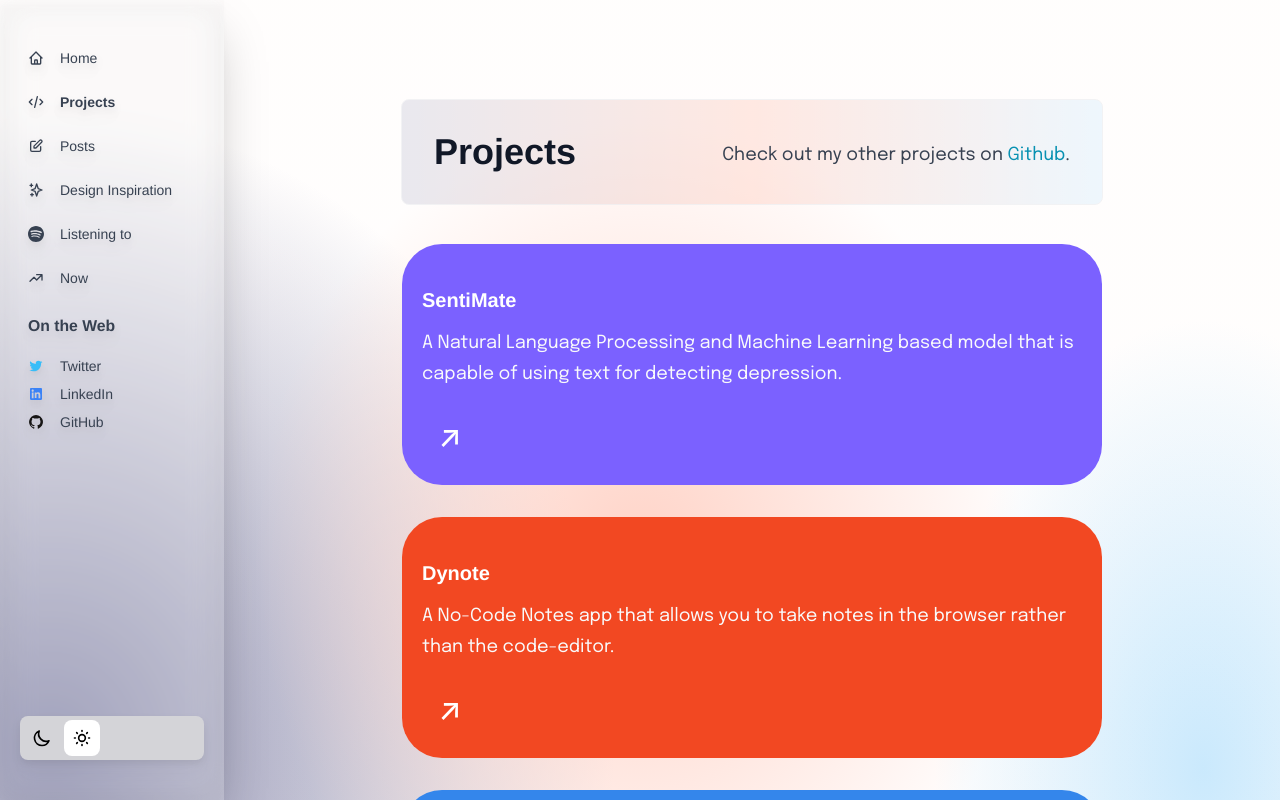
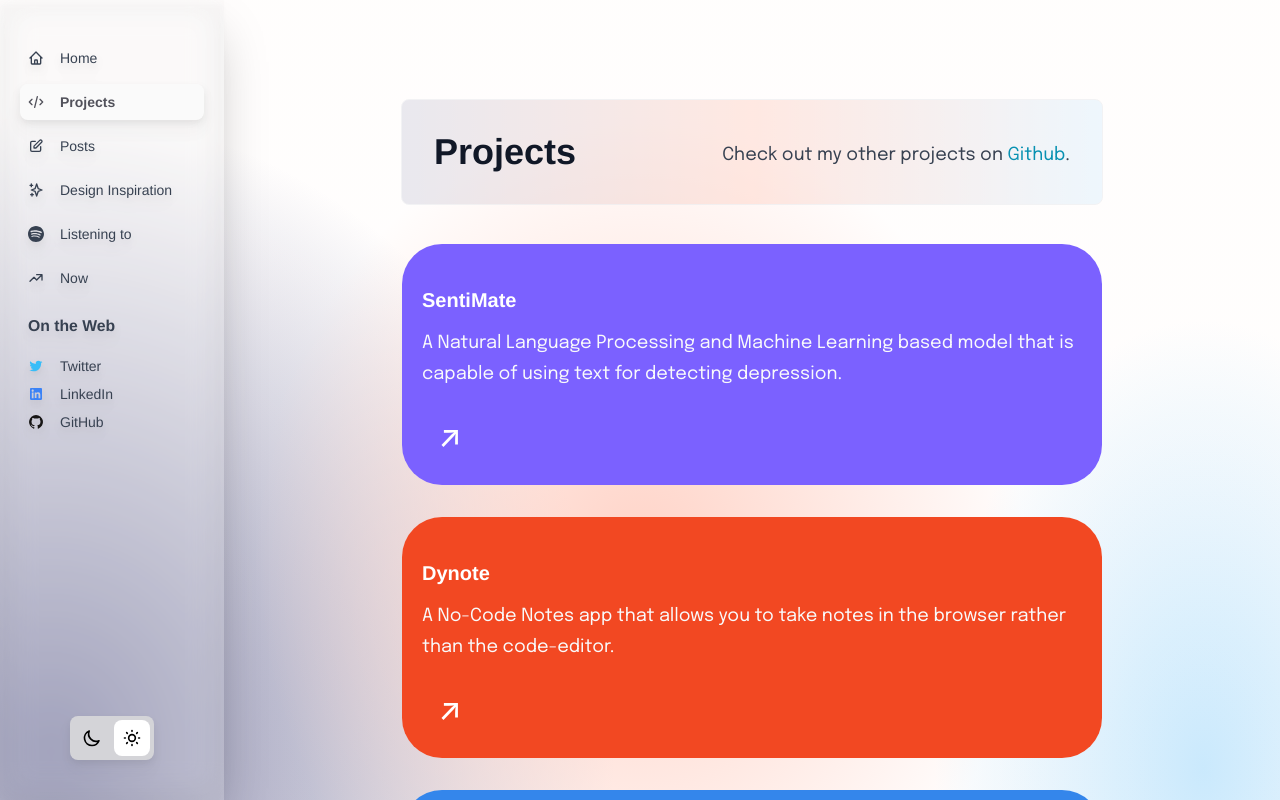
Before and after one commit to achntj/garden, a Next.js app: page /projects in a window 1280 px wide. Built offline with nearby package versions, Linux system fonts and the light colour scheme.

Commit message:
center theme switch, lighten isActive color

```diff
--- a/components/Nav.tsx
+++ b/components/Nav.tsx
@@ -12,7 +12,7 @@ import Socials from "./NavSocials";
 
 function Nav() {
   return (
-    <div className="shadow-2xl z-10 fixed top-auto bottom-0 w-full h-20 sm:top-0 flex sm:flex-col py-5 sm:py-10 px-5 dark:bg-neutral-900 sm:dark:border-r-[1px] dark:border-neutral-800 bg-white bg-opacity-20 dark:bg-opacity-100 drop-shadow-lg backdrop-blur-lg sm:w-56 sm:h-full justify-between overflow-y-hidden sm:overflow-scroll">
+    <div className="space-x-2 sm:space-x-0 shadow-2xl z-10 fixed top-auto bottom-0 w-full h-20 sm:top-0 flex sm:flex-col py-5 sm:py-10 px-5 dark:bg-neutral-900 sm:dark:border-r-[1px] dark:border-neutral-800 bg-white bg-opacity-20 dark:bg-opacity-100 drop-shadow-lg backdrop-blur-lg sm:w-56 sm:h-full justify-between overflow-y-hidden sm:overflow-scroll">
       <div className="space-between sm:space-x-0 flex sm:flex-col text-sm text-gray-700 dark:text-neutral-200 antialiased">
         <div className="flex sm:block space-y-0 sm:space-y-2">
           <NavLink href="/" name="Home">
@@ -53,7 +53,9 @@ function Nav() {
         <Socials />
       </div>
 
-      <ThemeSwitcher />
+      <div className="flex items-center justify-center">
+        <ThemeSwitcher />
+      </div>
     </div>
   );
 }
--- a/components/NavLink.tsx
+++ b/components/NavLink.tsx
@@ -8,8 +8,10 @@ export default function NavLink({ children, href, name }) {
     <Link passHref href={href}>
       <div
         className={`${
-          isActive ? "font-semibold dark:text-white dark:bg-neutral-600" : " "
-        } navLink flex items-center space-x-4 cursor-pointer hover:bg-white dark:hover:bg-neutral-600 rounded-lg transition p-2`}
+          isActive
+            ? "font-semibold text-zinc-600 dark:text-white bg-neutral-50 dark:bg-neutral-600"
+            : ""
+        } navLink flex items-center space-x-4 cursor-pointer hover:bg-neutral-50 dark:hover:bg-neutral-600 rounded-lg transition p-2`}
       >
         {children}
         <p className="hidden sm:block">{name}</p>
--- a/components/PageIntro.tsx
+++ b/components/PageIntro.tsx
@@ -6,7 +6,7 @@ export default function PageIntro({ children, darkTo, header }) {
       <div
         className={`absolute -inset-px opacity-50 dark:bg-gradient-to-r dark:from-white ${darkTo} bg-gradient-to-r from-[#d4d3e0] via-[#ffd3c7] to-[#ddf0fd] rounded-lg border-[1px] dark:blur transition duration-500`}
       ></div>
-      <div className="relative dark:bg-[#050505] rounded-lg p-8 mb-10 md:flex items-end justify-between">
+      <div className="relative dark:bg-[#101010] rounded-lg p-8 mb-10 md:flex items-end justify-between">
         <motion.h1
           initial={{ opacity: 0, translateX: -20 }}
           animate={{ opacity: 1, translateX: 0 }}
```
